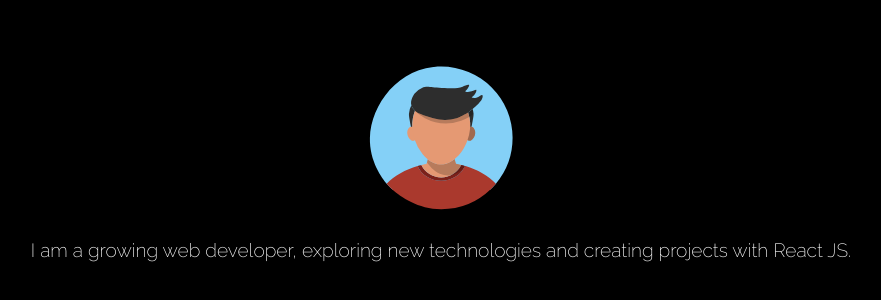
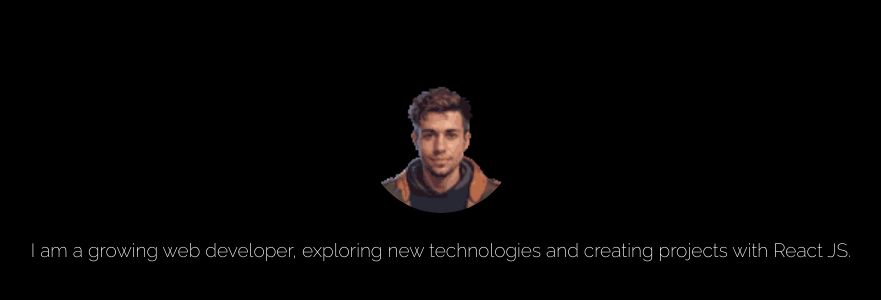
Before and after one commit to mati-fernandez/portfolio-react, a React (Vite) app: page / in a window 1280 px wide. Shown: the part 188-488 px from the top of the page, without its empty margins (199-1080 px from the left). Built offline with nearby package versions, Linux system fonts and the light colour scheme.

Commit message:
New avatar New link to home on "#name"

```diff
--- a/src/App.css
+++ b/src/App.css
@@ -70,6 +70,7 @@ body {
 #avatar {
   margin: 100px 0 0;
   width: 150px;
+  border-radius: 100px;
 }
 
 #presentacion {
--- a/src/App.jsx
+++ b/src/App.jsx
@@ -14,6 +14,7 @@ import { updateViewportHeight } from './helpers/updateViewportHeight';
 function App() {
   const [showMenu, setShowMenu] = useState(false);
   const location = useLocation();
+  const [menuContent, setMenuContent] = useState('main');
 
   useEffect(() => {
     document.addEventListener('contextmenu', (e) => e.preventDefault());
--- a/src/components/MobileHeader.jsx
+++ b/src/components/MobileHeader.jsx
@@ -3,6 +3,7 @@ import MobileMenu from './MobileMenu';
 import { useContext } from 'react';
 // import { MenuContext } from '../context/MenuContext';
 import { TranslationContext } from '../i18n/TranslationContext';
+import { Link } from 'react-router-dom';
 
 // eslint-disable-next-line react/prop-types
 const MobileHeader = ({ showMenu, setShowMenu }) => {
@@ -17,7 +18,9 @@ const MobileHeader = ({ showMenu, setShowMenu }) => {
     <>
       {showMenu && <MobileMenu translate={translate} />}
       <header id="header-mobile">
-        <p id="name">Matias</p>
+        <Link className="link" to="/">
+          <p id="name">Matias</p>
+        </Link>
         <button id="menu-btn" onClick={toggleMenu}>
           <img src={hamburguer} alt="Menu button" />
         </button>
--- a/src/pages/Home.jsx
+++ b/src/pages/Home.jsx
@@ -1,4 +1,4 @@
-import avatar from '../assets/avatar.svg';
+import avatar from '../assets/avatar.png';
 import { useContext } from 'react';
 import { TranslationContext } from '../i18n/TranslationContext';
 
```
Also changed, not shown: src/assets/avatar.png (added), src/assets/avatar.svg (deleted).
